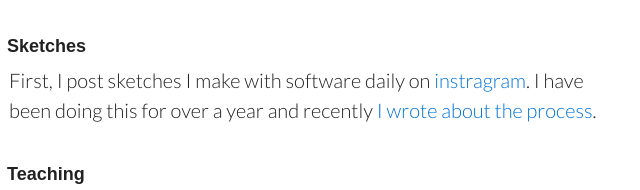
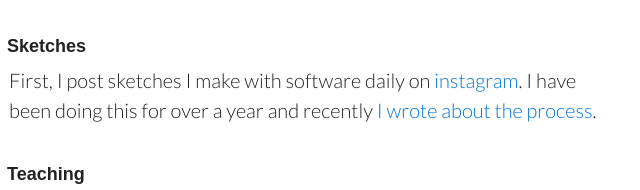
Before and after one commit to ofZach/website, a plain HTML site: page index.html in a window 1280 px wide. Shown: the part 415-605 px from the top of the page, 331-971 px from the left. Drawn offline with Linux system fonts and the light colour scheme; a web font is replaced by a local one.

Commit message:
Update index.html
fix spelling

```diff
--- a/index.html
+++ b/index.html
@@ -29,7 +29,7 @@ for (var i = 0; i < links.length; i++) {
 
 <h3 id="sketches">Sketches</h3>
 
-<p>First, I post sketches I make with software daily on <a href="https://www.instagram.com/zach.lieberman/">instragram</a>.  I have been doing this for over a year and recently <a href="https://medium.com/@zachlieberman/daily-sketches-2016-28586d8f008e">I  wrote about the process</a>.</p>
+<p>First, I post sketches I make with software daily on <a href="https://www.instagram.com/zach.lieberman/">instagram</a>.  I have been doing this for over a year and recently <a href="https://medium.com/@zachlieberman/daily-sketches-2016-28586d8f008e">I  wrote about the process</a>.</p>
 
 <h3 id="teaching">Teaching</h3>
 
```
